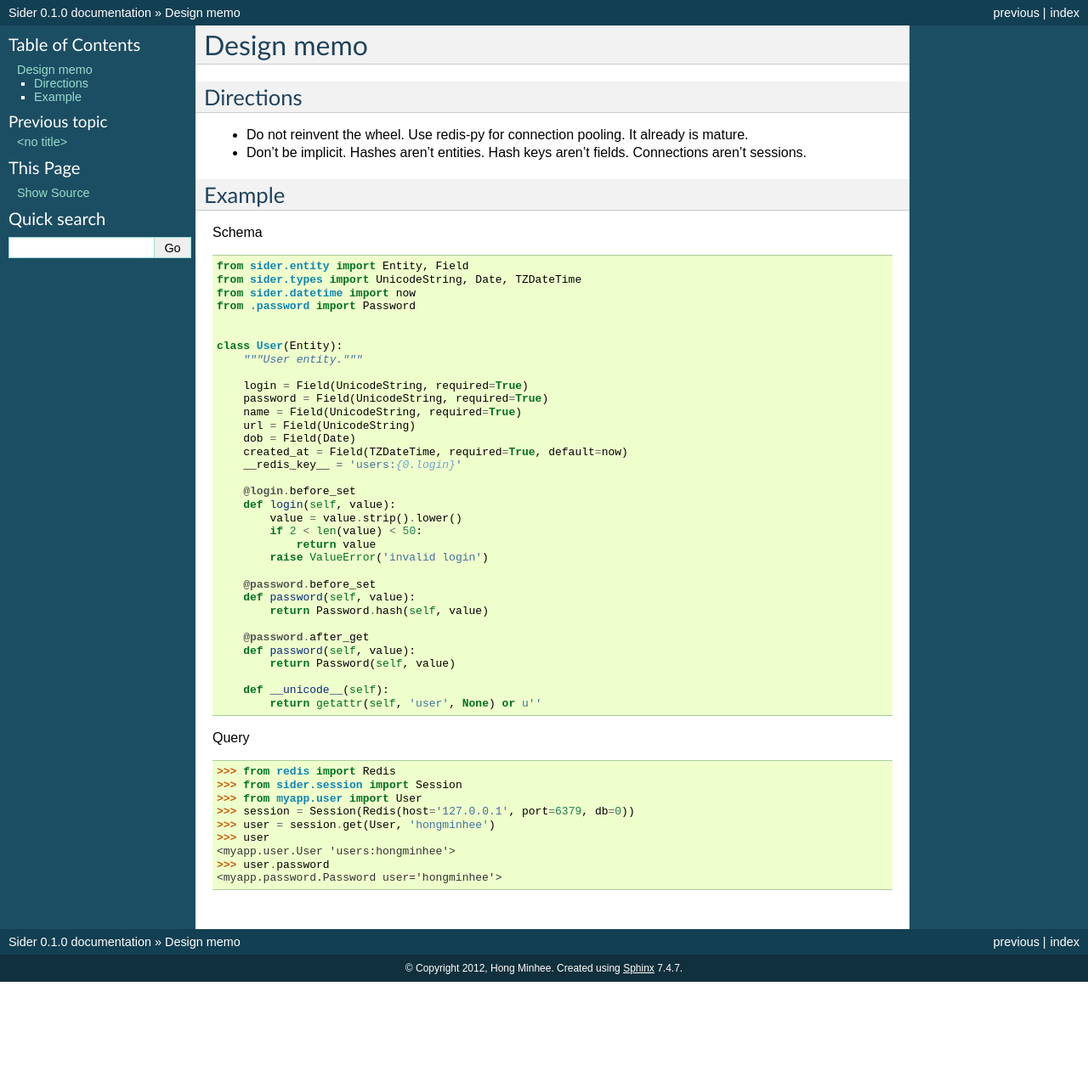
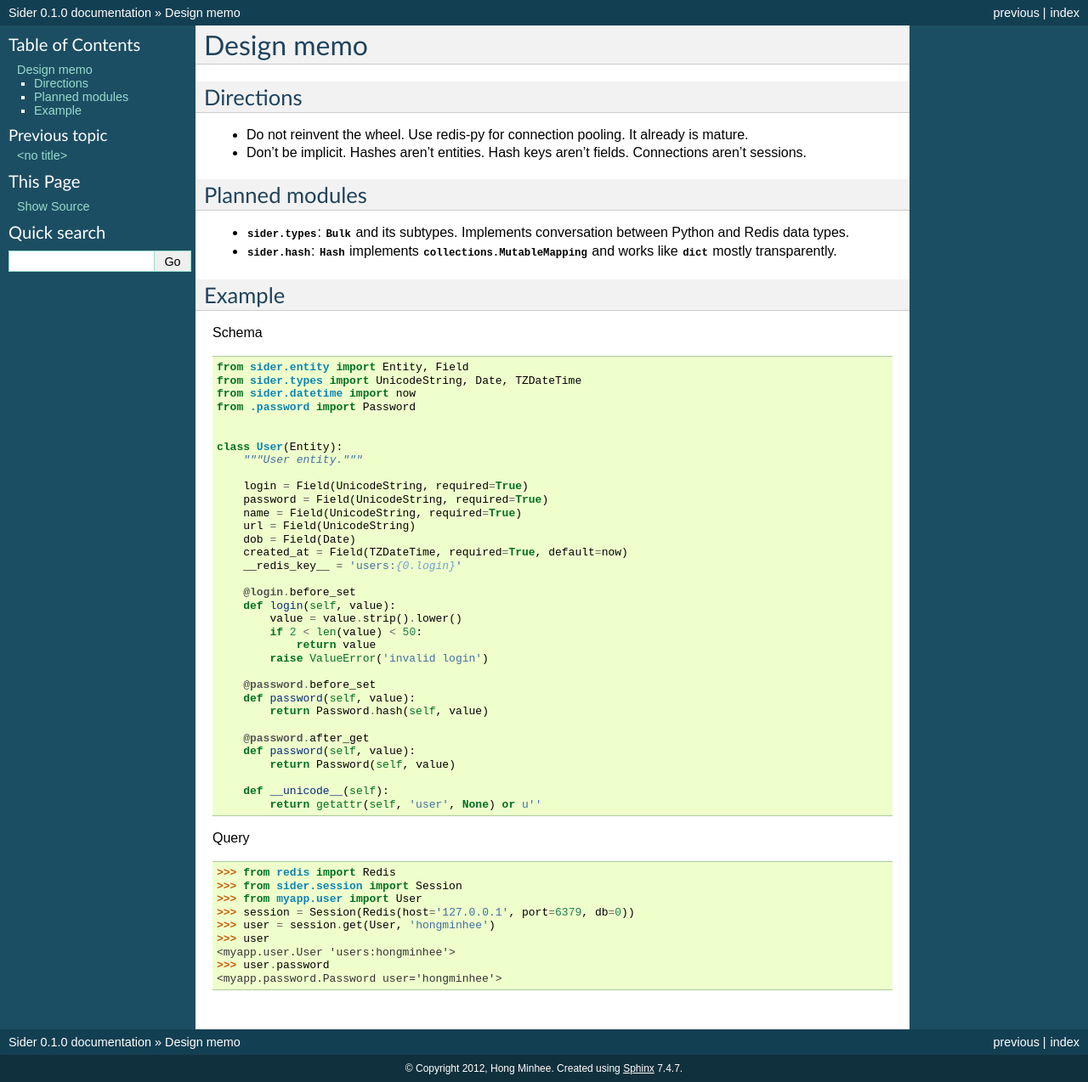
Before and after one commit to dahlia/sider, a Sphinx documentation site: the page built from docs/memo.rst, in a window 1280 px wide. Shown: the whole page at 85% size. Built offline with Sphinx 7.4.7, drawn with Linux system fonts in a browser that asks for light colours; before the commit the page ends 1156 px from its top, so only the background shows below that.

Commit message:
Planned modules.

```diff
--- a/docs/memo.rst
+++ b/docs/memo.rst
@@ -8,6 +8,16 @@ Directions
   It already is mature.
 - Don't be implicit.  Hashes aren't entities.  Hash keys aren't fields.
   Connections aren't sessions.
+
+
+Planned modules
+---------------
+
+- :mod:`sider.types`: :class:`~sider.types.Bulk` and its subtypes.
+  Implements conversation between Python and Redis data types.
+- :mod:`sider.hash`: :class:`~sider.hash.Hash` implements
+  :class:`collections.MutableMapping` and works like :class:`dict`
+  mostly transparently.
 
 
 Example
```
